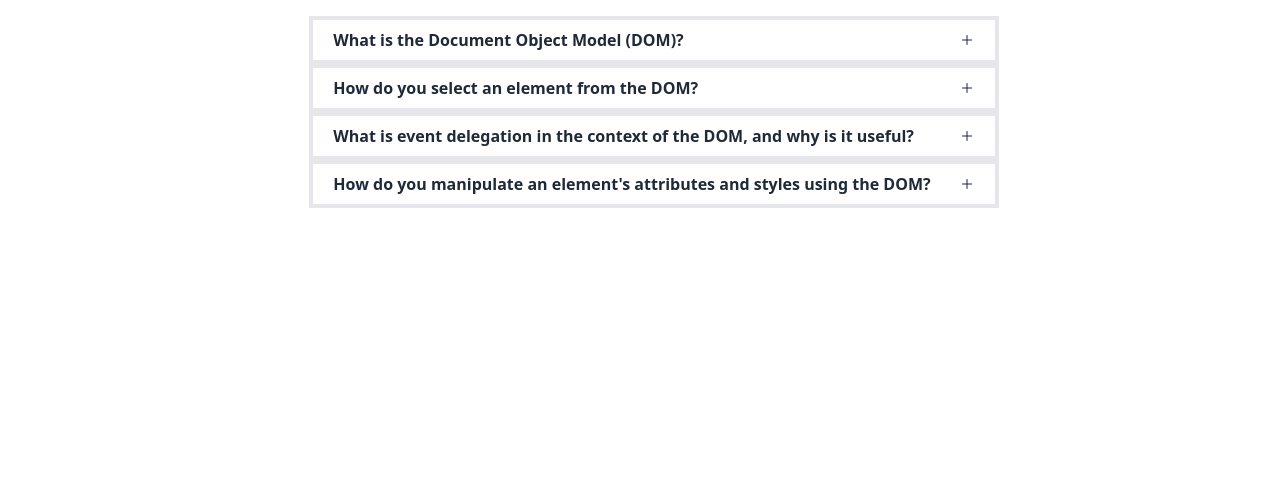
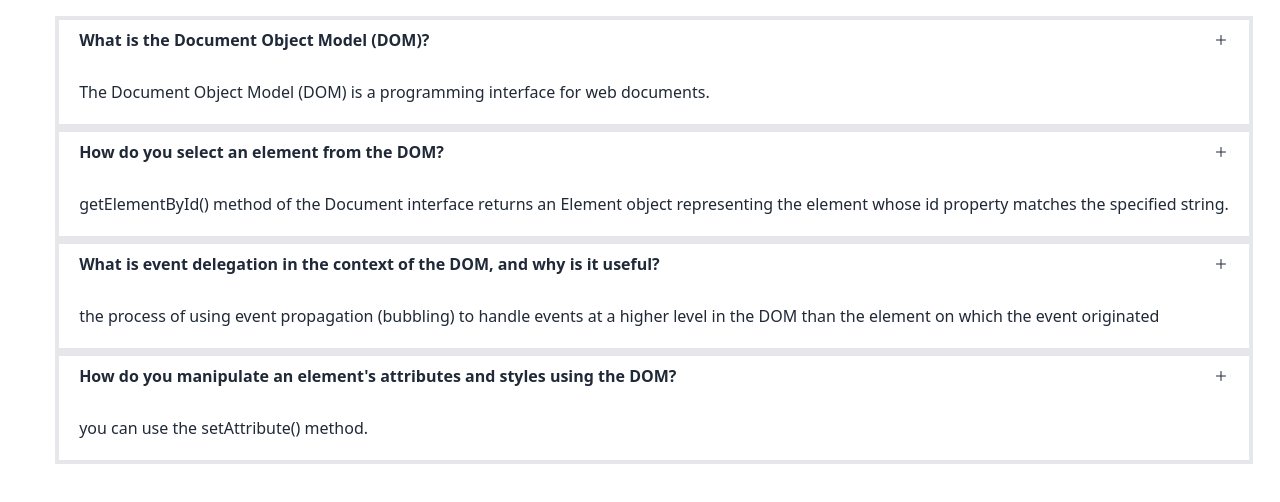
Before and after one commit to Abdullah01613/Javascript-Dom-DonationBD, a plain HTML site: page blog/blog.html in a window 1280 px wide. Shown: the part 132-634 px from the top of the page. Drawn offline with nearby package versions, Linux system fonts and the light colour scheme.

Commit message:
faq done

```diff
--- a/blog/blog.html
+++ b/blog/blog.html
@@ -31,42 +31,43 @@
 
       <section id="section-faq" class="flex flex-col items-center pl-7">
         <ul>
-            <li class="box-border border-4">
-                <div class="flex items-center justify-between font-bold size-6 w-full pointer p-5">
+            <div class="box-border border-4 h-3/4">
+                <div class=" question flex items-center justify-between font-bold size-6 w-full pointer p-5">
                     <span>What is the Document Object Model (DOM)?</span>
                     <span class="flex justify-center items-center font-bold ml-7"><ion-icon name="add-outline"></ion-icon></span>
                 </div>
-                <div class="hidden h-0 size-20">
-                    <span>The Document Object Model (DOM) is a programming interface for web documents.</span>
+                <div class="size-20 w-full h-full p-5 h-3/4">
+                    The Document Object Model (DOM) is a programming interface for web documents.
                 </div>
-            </li>
-            <li class="box-border border-4">
-                <div class="flex items-center justify-between font-bold size-6 w-full pointer p-5">
+            </div>
+
+                <div class="box-border border-4 h-3/4">
+                    <div class="question flex items-center justify-between font-bold size-6 w-full pointer p-5">
                         <span>How do you select an element from the DOM?</span>
                         <span class="flex justify-center items-center font-bold ml-7"><ion-icon name="add-outline"></ion-icon></span>
                     </div>
-                <div class="hidden h-0 size-20">
+                    <div class=" size-20 w-full p-5 h-3/4">
                         <span> getElementById() method of the Document interface returns an Element object representing the element whose id property matches the specified string.</span>
                     </div>
-            </li>
-            <li class="box-border border-4">
-                <div class="flex items-center justify-between font-bold size-6 w-full pointer p-5">
+                </div>
+                <div class="box-border border-4 h-3/4">
+                    <div class="question flex items-center justify-between font-bold size-6 w-full pointer p-5">
                         <span>What is event delegation in the context of the DOM, and why is it useful?</span>
                         <span class="flex justify-center items-center font-bold ml-7"><ion-icon name="add-outline"></ion-icon></span>
                     </div>
-                <div class="hidden h-0 size-20">
+                    <div class=" size-20 w-full p-5 h-3/4">
                         <span>the process of using event propagation (bubbling) to handle events at a higher level in the DOM than the element on which the event originated</span>
                     </div>
-            </li>
-            <li class="box-border border-4">
-                <div class="flex items-center justify-between font-bold size-6 w-full pointer p-5">
-                    <span>How do you manipulate an element's attributes and styles using the DOM?</span>
+                </div>
+                <div class="box-border border-4 ">
+                    <div class=" flex items-center justify-between font-bold size-6 w-full pointer p-5">
+                        How do you manipulate an element's attributes and styles using the DOM?
                         <span class="flex justify-center items-center font-bold ml-7"><ion-icon name="add-outline"></ion-icon></span>
                     </div>
-                <div class="hidden h-0 size-20">
+                    <div class=" size-20 w-full p-5 h-3/4">
                         <span>you can use the setAttribute() method.</span>
                     </div>
-            </li>
+                </div>
         </ul>
       </section>
 
```
Lines whose indentation alone changed are shown as unchanged.
